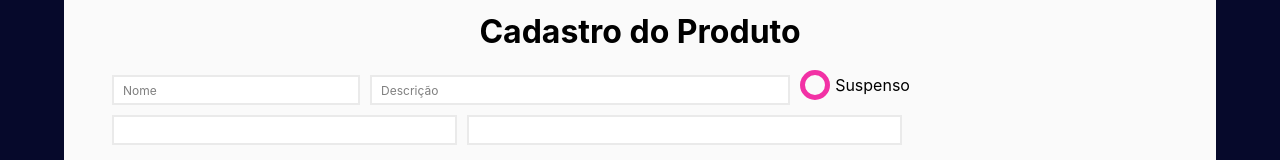
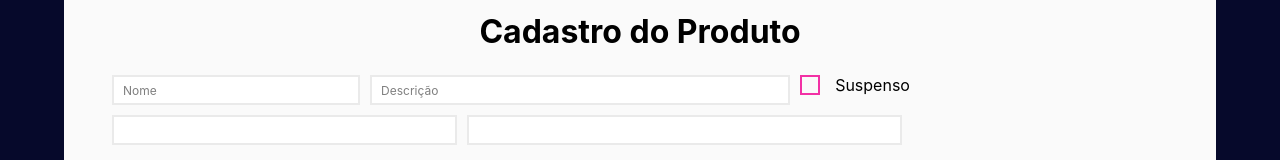
Before and after one commit to henriquequeirozcunha/card-redux-tool-kit, a Next.js app: page /product in a window 1280 px wide. Shown: the part 174-334 px from the top of the page. Built offline with nearby package versions, Linux system fonts and the light colour scheme; some icons are missing; a web font is replaced by a local one.

Commit message:
refactor: code improvements on checkbox component layout

```diff
--- a/src/components/Checkbox/styles.ts
+++ b/src/components/Checkbox/styles.ts
@@ -20,27 +20,26 @@ export const Button = styled.span`
   ${({ theme }) => css`
     display: inline-block;
 
-    width: 3rem;
-    height: 3rem;
+    width: 2rem;
+    height: 2rem;
 
-    border: 5px solid ${theme.colors.primary};
-    border-radius: 50%;
+    border: 2px solid ${theme.colors.primary};
 
     position: absolute;
 
     &::after {
       content: '';
       display: block;
+      position: absolute;
+      width: 0.5rem;
+      height: 1rem;
 
-      width: 1.5rem;
-      height: 1.5rem;
-      border-radius: 50%;
-      background-color: ${theme.colors.primary};
+      left: 0.9rem;
+      top: 0.7rem;
 
-      position: absolute;
-      top: 50%;
-      left: 50%;
-      transform: translate(-50%, -50%);
+      border: solid ${theme.colors.primary};
+      border-width: 0 0.3rem 0.3rem 0;
+      transform: translate(-50%, -50%) rotate(45deg);
       opacity: 0;
       transition: opacity 0.2s;
     }
```
Also changed, not shown: 1 other file (tests, documents, lock files or other folders).
